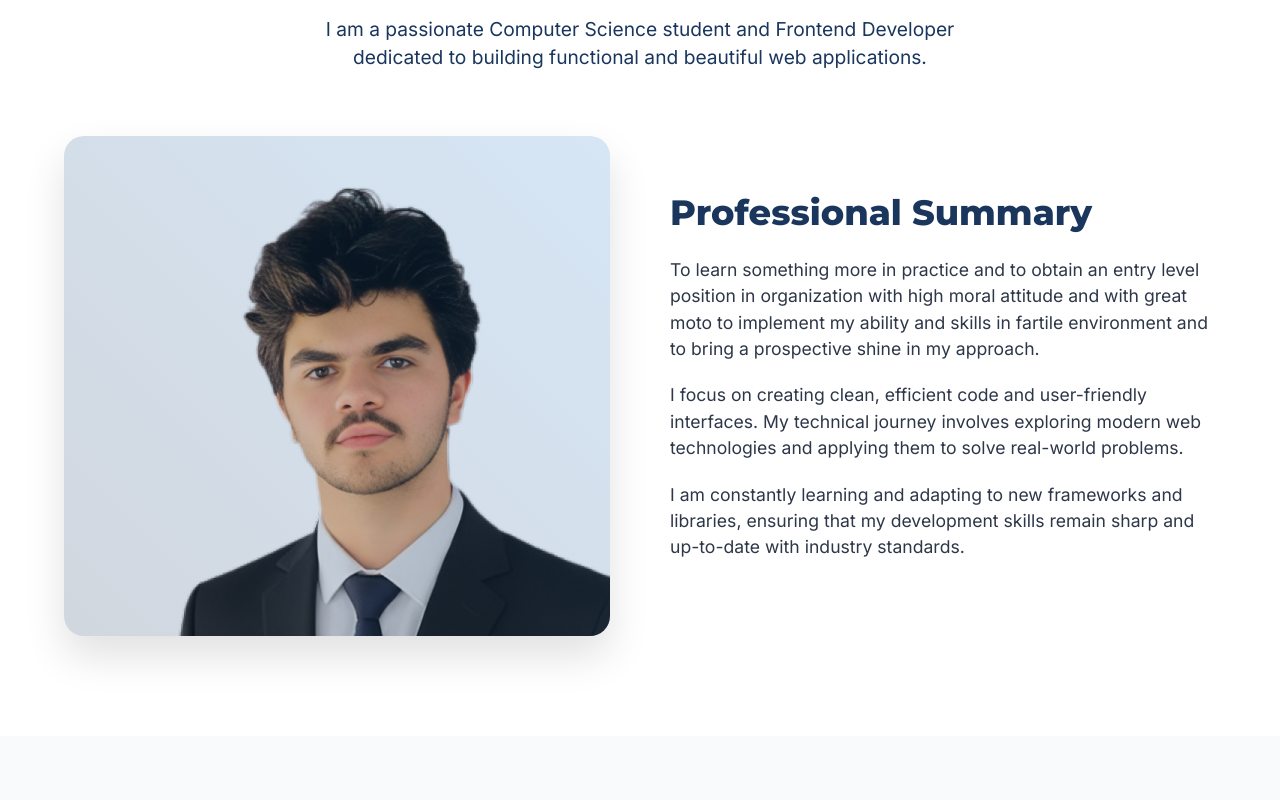
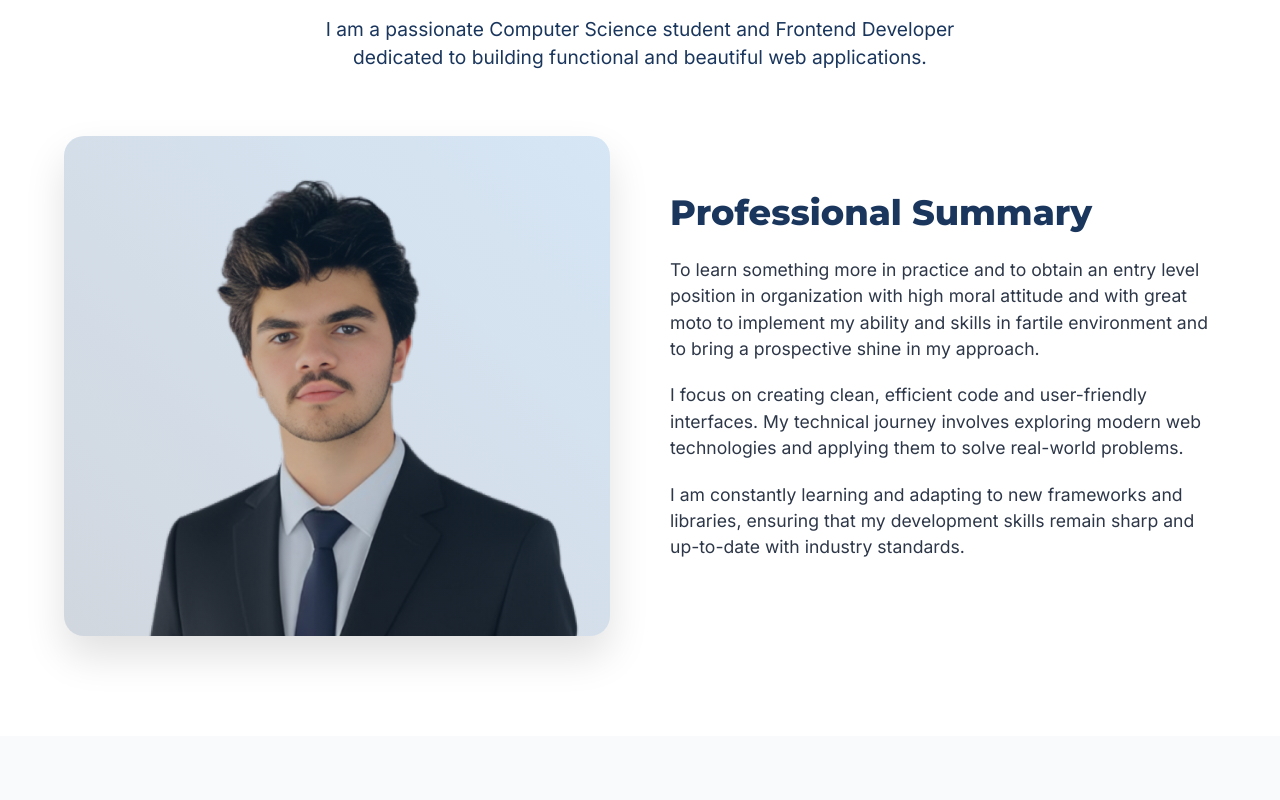
Before and after one commit to Muhammad33Abbas/Portfolio, a React (Vite) app: page / in a window 1280 px wide. Shown: the part 1100-1900 px from the top of the page. Built offline with nearby package versions, Linux system fonts and the light colour scheme.

Commit message:
fix the img place and the Card Width.

```diff
--- a/src/components/common/Components.jsx
+++ b/src/components/common/Components.jsx
@@ -47,13 +47,14 @@ export const SectionTitle = ({ title, subtitle, light = false }) => {
   );
 };
 
-export const FadeIn = ({ children, delay = 0 }) => {
+export const FadeIn = ({ children, delay = 0, sx = {} }) => {
   return (
     <motion.div
       initial={{ opacity: 0, y: 30 }}
       whileInView={{ opacity: 1, y: 0 }}
       viewport={{ once: true, margin: "-100px" }}
       transition={{ duration: 0.8, delay, ease: "easeOut" }}
+      style={{ width: '100%', ...sx }}
     >
       {children}
     </motion.div>
--- a/src/components/sections/About.jsx
+++ b/src/components/sections/About.jsx
@@ -23,6 +23,7 @@ const About = () => {
                 position: 'relative',
                 height: { xs: '300px', md: '500px' }, // Explicit height
                 width: '100%',
+                mx: 'auto',
                 '&:before': {
                   content: '""',
                   position: 'absolute',
@@ -43,11 +44,9 @@ const About = () => {
                   '&:hover': {
                     transform: 'scale(1.05)',
                   },
-                  backgroundImage: 'url(/Images/Abbas.png)'
-                  // If using an image later:
-                  // backgroundImage: 'url(...)',
-                  // backgroundSize: 'cover',
-                  // backgroundPosition: 'center',
+                  backgroundImage: 'url(/Images/Abbas.png)',
+                  backgroundSize: 'cover',
+                  backgroundPosition: 'top center',
                 }} />
               </Box>
             </FadeIn>
--- a/src/components/sections/Education.jsx
+++ b/src/components/sections/Education.jsx
@@ -6,7 +6,7 @@ const educationData = [
   { year: '2025 – 2029', title: 'BS CS', school: 'Swat University', desc: 'Currently pursuing a Bachelor of Science (BS) in Computer Science.' },
   { year: '2023 – 2025', title: 'FSC (In CS)', school: 'Swat board', desc: 'Higher Secondary School Certificate with a focus on Computer Science.' },
   { year: '2023', title: 'Matric', school: 'Swat board', desc: 'Secondary School Certificate.' },
-  { year: '2023', title: 'Diploma In Information Technology', school: 'DIT', desc: 'Professional diploma covering essential IT skills and applications.' },
+  { year: '2023', title: 'Diploma In Information Technology', school: 'Govt: Commerce College ', desc: 'Professional diploma covering essential IT skills and applications.' },
   { year: '2021', title: 'Advance certificate Information technology', school: 'ACIT', desc: 'Advanced certification in information technology systems.' },
 ];
 
@@ -47,7 +47,7 @@ const Education = () => {
                 pr: { xs: 0, md: index % 2 === 0 ? 'calc(50% + 30px)' : 0 },
               }}
             >
-              <FadeIn delay={index * 0.1}>
+              <FadeIn delay={index * 0.1} sx={{ width: '100%' }}>
                 {/* Timeline Dot positioned relative to content or absolute */}
                 <Box
                   sx={{
@@ -66,7 +66,7 @@ const Education = () => {
                 <Paper
                   elevation={0}
                   sx={{
-                    p: 3.75, // 30px
+                    p: 3.75,
                     borderRadius: '12px',
                     boxShadow: '0 10px 30px rgba(0, 0, 0, 0.08)',
                     width: '100%',
```
